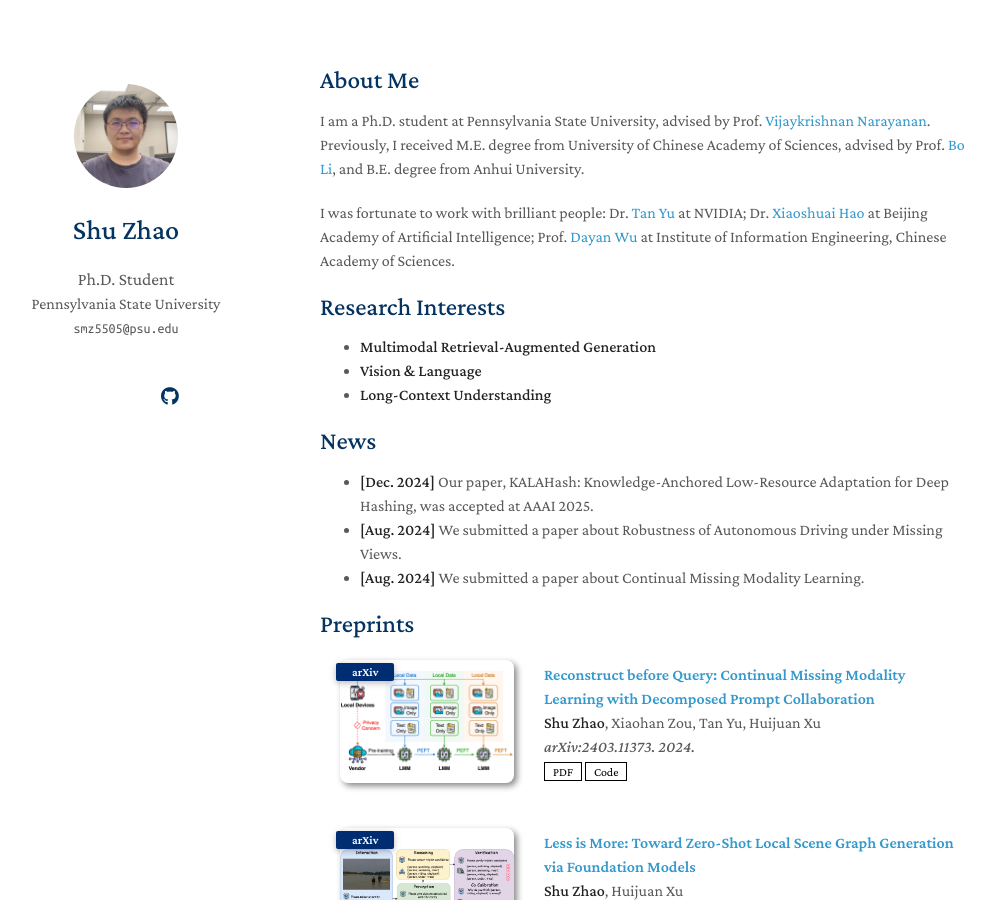
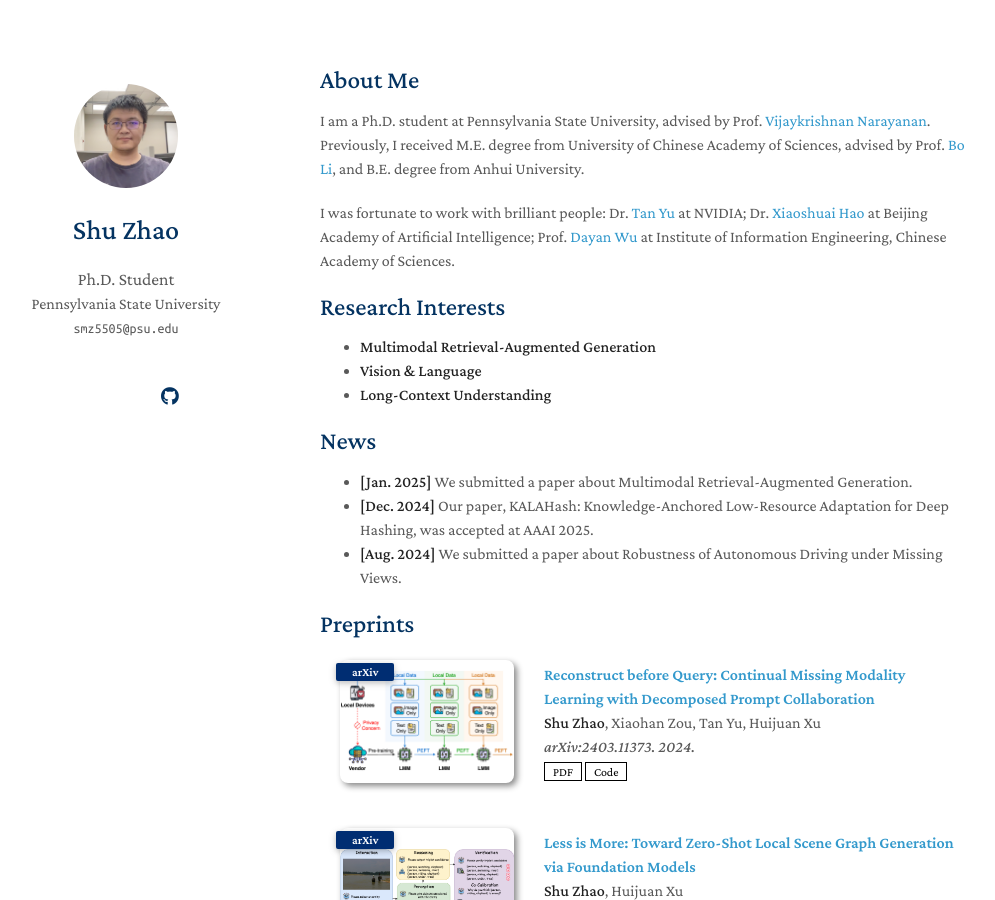
Before and after one commit to Tree-Shu-Zhao/Tree-Shu-Zhao.github.io, a Jekyll site: the page built from index.md, in a window 1280 px wide and 900 px high. Shown: the whole window, without its empty margins (150-1145 px from the left). Built offline with Jekyll 4.4.1, drawn with Linux system fonts in a browser that asks for light colours; nearby versions of some CDN libraries; a style sheet for code colours, icons or effects is not loaded; our own code applies the rules of GitHub Pages for plain Markdown files.

Commit message:
Update index.md

```diff
--- a/index.md
+++ b/index.md
@@ -14,9 +14,9 @@ I was fortunate to work with brilliant people: Dr. [Tan Yu](https://sites.google
 - **Long-Context Understanding**
 
 ## News
+- **[Jan. 2025]** We submitted a paper about Multimodal Retrieval-Augmented Generation.
 - **[Dec. 2024]** Our paper, KALAHash: Knowledge-Anchored Low-Resource Adaptation for Deep Hashing, was accepted at AAAI 2025.
 - **[Aug. 2024]** We submitted a paper about Robustness of Autonomous Driving under Missing Views.
-- **[Aug. 2024]** We submitted a paper about Continual Missing Modality Learning.
 
 {% include_relative _includes/publications.md %}
 
```
